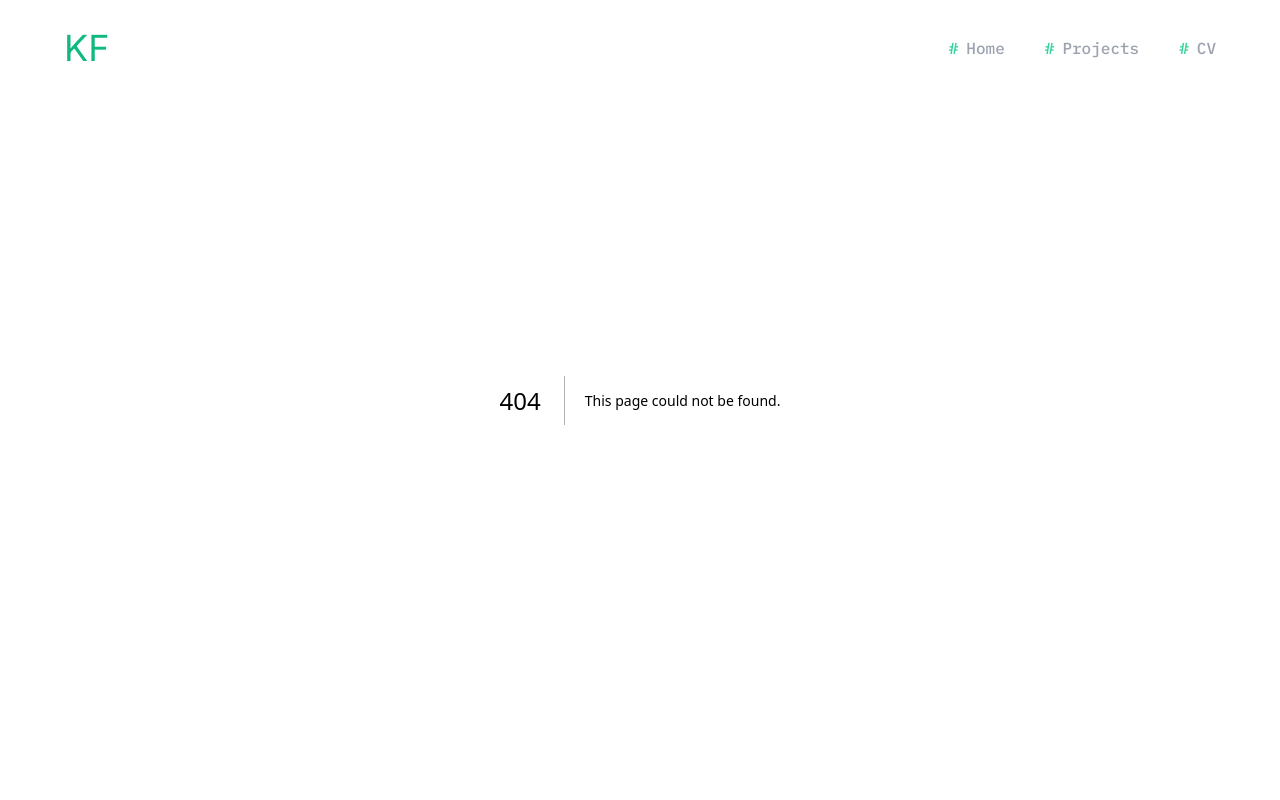
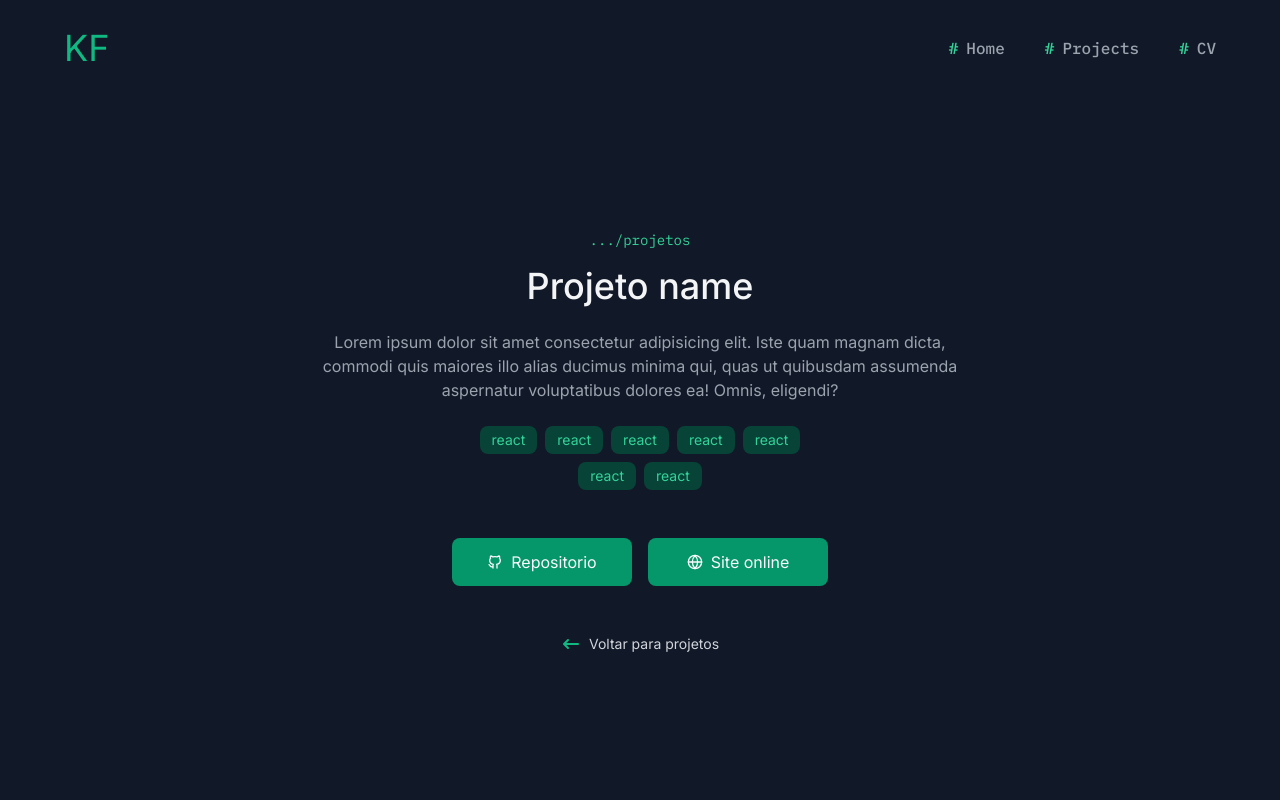
Before and after one commit to kefflen/next-portfolio, a Next.js app: page /projects/project-name in a window 1280 px wide. Before the commit this address had no page. Shown: the top 800 px of the page. Built offline with nearby package versions, Linux system fonts and the light colour scheme.

Commit message:
feat: create Project page

```diff
--- /dev/null
+++ b/app/projects/[slug]/_components/project-details.tsx
@@ -0,0 +1,58 @@
+import { Button } from "@/app/components/Button"
+import { Link } from "@/app/components/link"
+import { SectionTitle } from "@/app/components/section-title"
+import { TechBadge } from "@/app/components/tech-badge"
+import { FiGlobe } from "react-icons/fi"
+import { HiArrowNarrowLeft } from "react-icons/hi"
+import { TbBrandGithub } from "react-icons/tb"
+
+export const ProjectDetails = () => {
+  return (
+    <section className="w-full sm:min-h-[750px] flex flex-col items-center justify-end relative pb-10 sm:pb-24 py-24 px-6 overflow-hidden">
+      <div
+        className="absolute inset-0 z-[-1]"
+        style={{
+          background: `url(/images/hero-pattern.svg) no-repeat cemter/cover, url(${"images/hero-bg.png"}) no-repeat center/cover`,
+        }}
+      />
+      <SectionTitle
+        subtitle="projetos"
+        title="Projeto name"
+        className="text-center items-center sm:[&>h3]:text-4xl"
+      />
+      <p className="text-gray-400 text-center max-w-[640px] my-4 sm:my-6 text-sm sm:text-base">
+        Lorem ipsum dolor sit amet consectetur adipisicing elit. Iste quam
+        magnam dicta, commodi quis maiores illo alias ducimus minima qui, quas
+        ut quibusdam assumenda aspernatur voluptatibus dolores ea! Omnis,
+        eligendi?
+      </p>
+      <div className="flex w-full flex-wrap gap-2 items-center justify-center max-w-[350px]">
+        <TechBadge tech="react" />
+        <TechBadge tech="react" />
+        <TechBadge tech="react" />
+        <TechBadge tech="react" />
+        <TechBadge tech="react" />
+        <TechBadge tech="react" />
+        <TechBadge tech="react" />
+      </div>
+      <div className="my-6 sm:my-12 flex items-center gap-2 sm:gap-4 flex-col sm:flex-row">
+        <a href="https://www.github.com" target="_blank">
+          <Button className="min-w-[180px]">
+            <TbBrandGithub />
+            Repositorio
+          </Button>
+        </a>
+        <a href="https://www.github.com" target="_blank">
+          <Button className="min-w-[180px]">
+            <FiGlobe />
+            Site online
+          </Button>
+        </a>
+      </div>
+      <Link href={"/projects"}>
+        <HiArrowNarrowLeft size={20} className="text-emerald-500" />
+        Voltar para projetos
+      </Link>
+    </section>
+  )
+}
--- /dev/null
+++ b/app/projects/[slug]/_components/project-sections.tsx
@@ -0,0 +1,40 @@
+import Image from "next/image"
+
+const sections = [
+  {
+    title: "Login",
+    image: "/images/placeholder-project.png",
+  },
+  {
+    title: "Dashboard",
+    image: "/images/placeholder-project.png",
+  },
+  {
+    title: "Profile",
+    image: "/images/placeholder-project.png",
+  },
+]
+
+export const ProjectSections = () => {
+  return (
+    <section className="container my-12 md:my-32 flex flex-col gap-8 md:gap-32">
+      {sections.map((section, index) => (
+        <div
+          key={section.title}
+          className="flex flex-col items-center gap-6 md:gap-12"
+        >
+          <h2 className="tex-2xl md:text-3xl font-medium text-gray-300">
+            {section.title}
+          </h2>
+          <Image
+            src={section.image}
+            alt={`Imagem da seção ${section.title}`}
+            width={1080}
+            height={372}
+            className="w-full aspect-auto rounded-lg object-cover"
+          />
+        </div>
+      ))}
+    </section>
+  )
+}
--- /dev/null
+++ b/app/projects/[slug]/page.tsx
@@ -0,0 +1,11 @@
+import { ProjectDetails } from "./_components/project-details"
+import { ProjectSections } from "./_components/project-sections"
+
+export default function ProjectPage() {
+  return (
+    <>
+      <ProjectDetails />
+      <ProjectSections />
+    </>
+  )
+}
```
